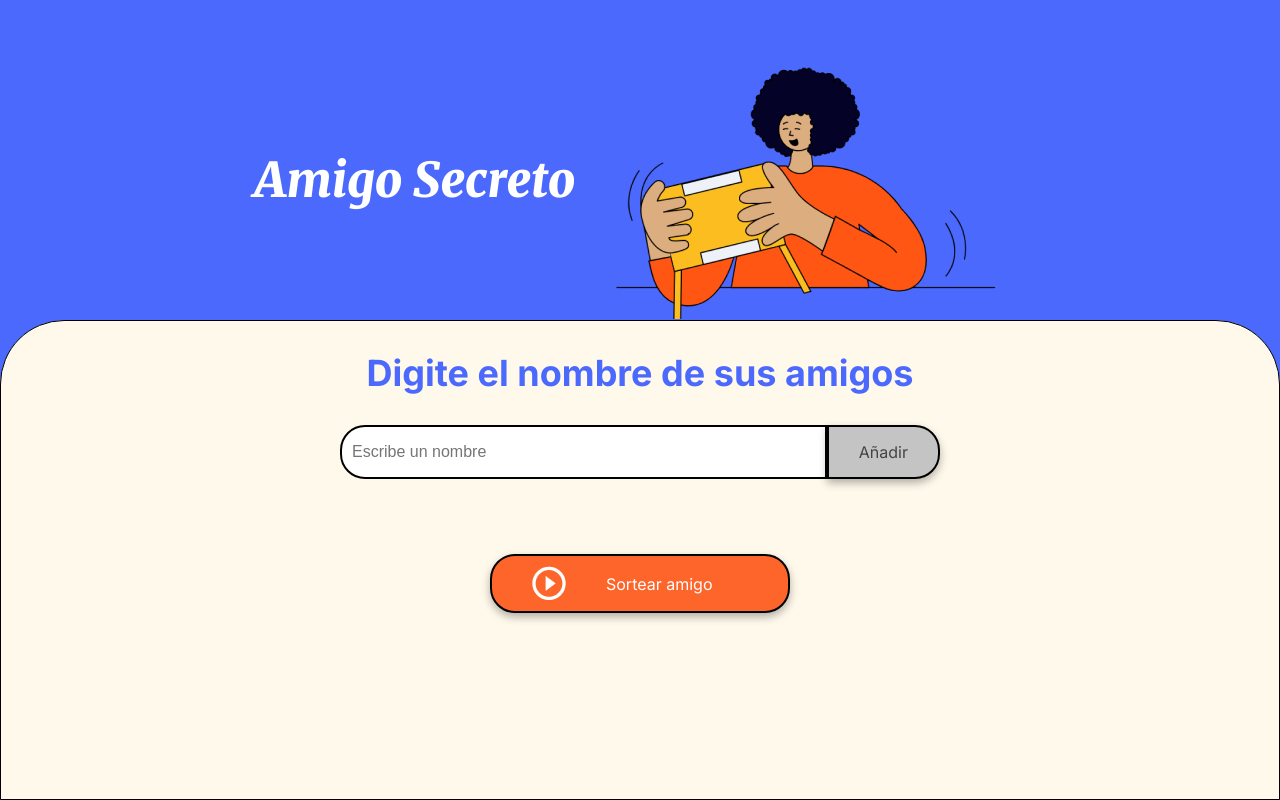
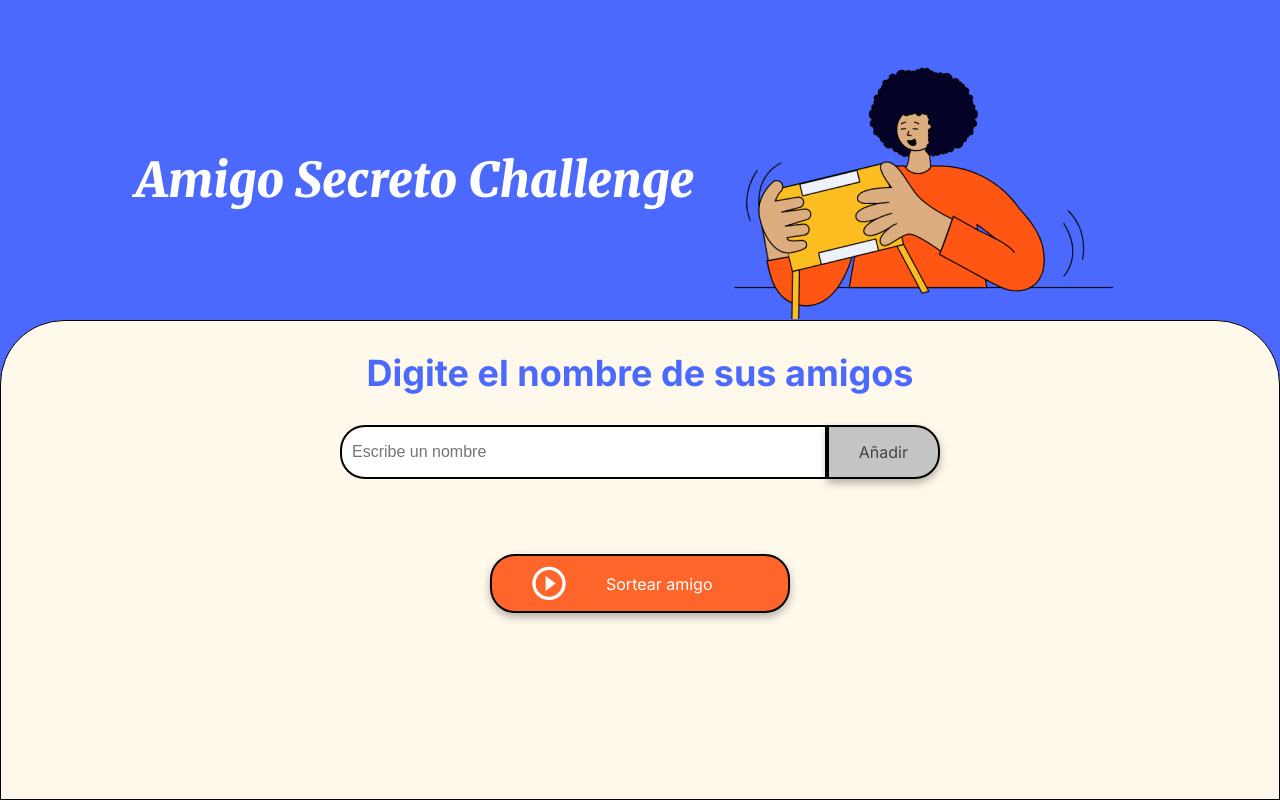
Before and after one commit to lizcastrocs/Secret-Friend-good, a plain HTML site: page index.html in a window 1280 px wide. Drawn offline with Linux system fonts and the light colour scheme.

Commit message:
Update index.html

```diff
--- a/index.html
+++ b/index.html
@@ -13,7 +13,7 @@
 <body>
     <main class="main-content">
         <header class="header-banner">
-            <h1 class="main-title">Amigo Secreto</h1>
+            <h1 class="main-title">Amigo Secreto Challenge</h1>
             <img src="assets/amigo-secreto.png" alt="Imagen representativa de amigo secreto">
         </header>
 
```
